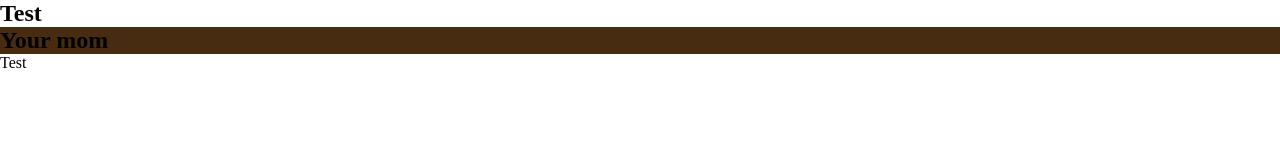
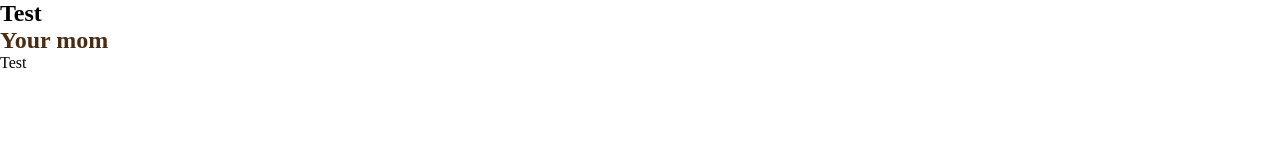
Before and after one commit to Maverick7274/Git-Tutorials, a plain HTML site: page index.html in a window 1280 px wide. Drawn offline with Linux system fonts and the light colour scheme.

Commit message:
modified:   style.css

```diff
--- a/style.css
+++ b/style.css
@@ -1,9 +1,13 @@
+@import url('https://fonts.googleapis.com/css2?family=Raleway:ital,wght@0,100;0,200;0,300;0,400;0,500;0,600;0,700;0,800;0,900;1,100;1,200;1,300;1,400;1,500;1,600;1,700;1,800;1,900&display=swap');
+
+
+
 *
 {
-    padding: 0%;
-    margin: 0%;
+    padding: 0;
+    margin: 0;
 }
 h2
 {
-    background: #3b1d01ed;
+    color: #3b1d01ed;
 }
```
